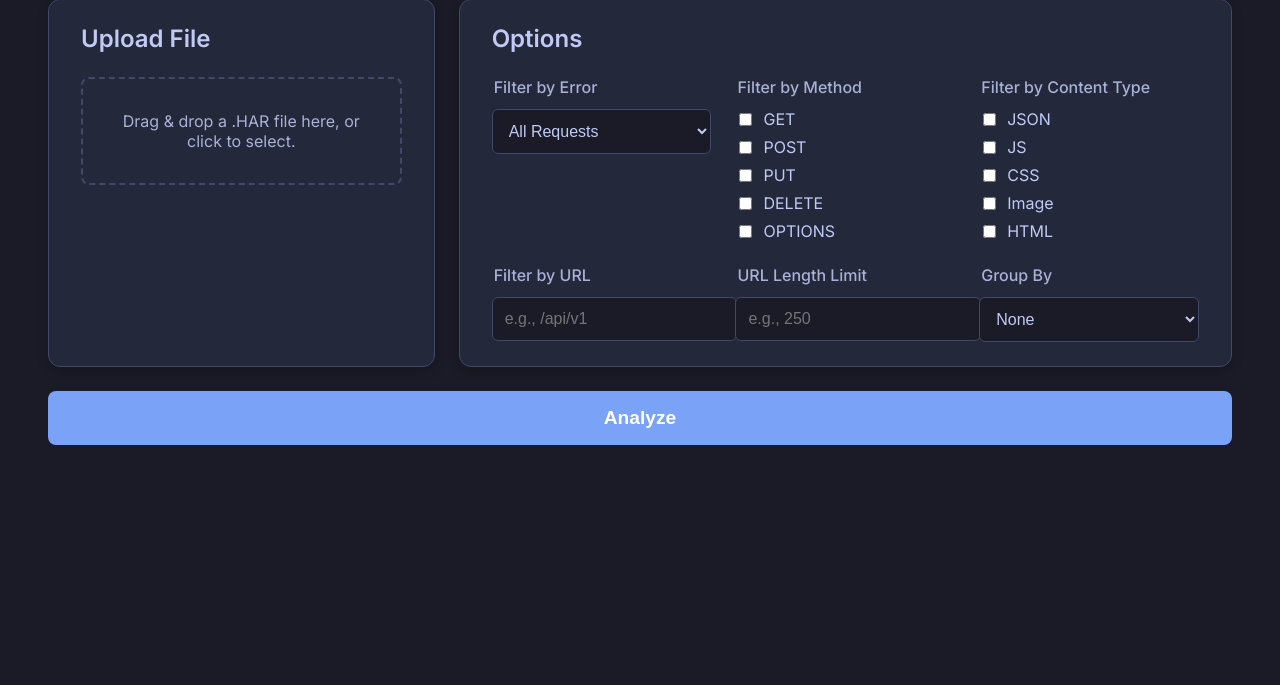
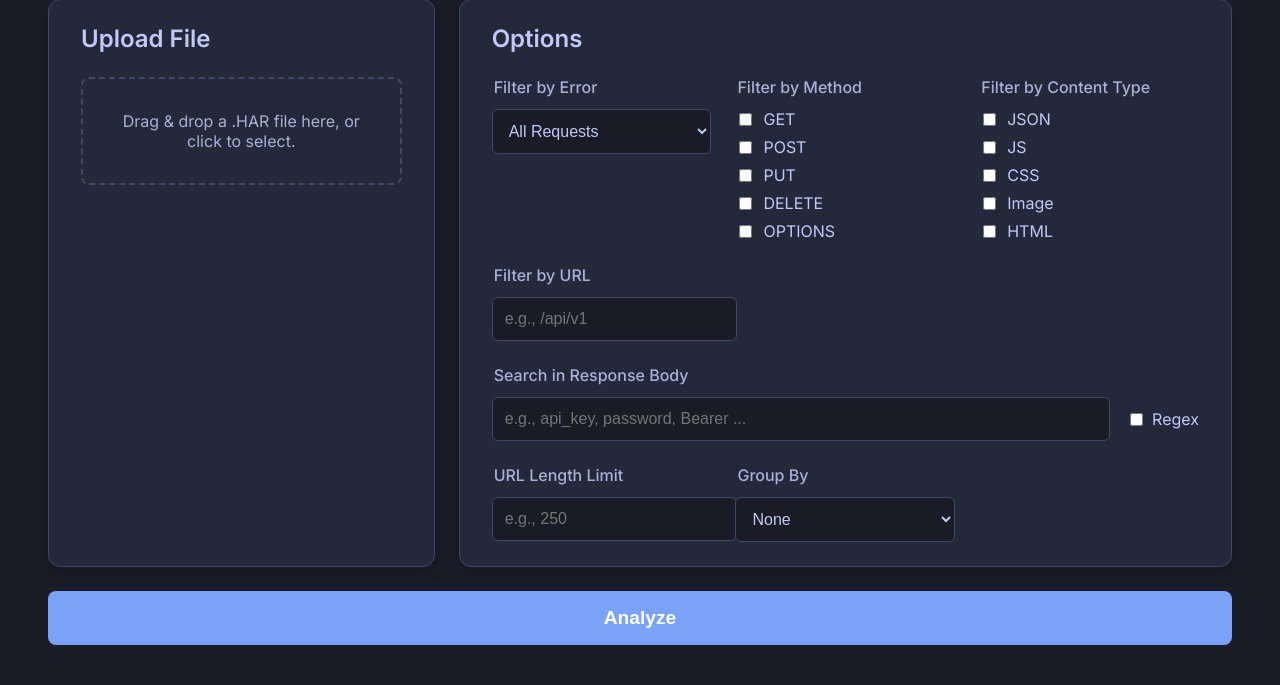
Before and after one commit to mimuelas/decoder_apis, a Flask app: page / in a window 1280 px wide. Shown: the part 187-872 px from the top of the page. Before the commit the page ends 632 px from the top, so only its background shows below. Run offline with Flask 3, Linux system fonts and the light colour scheme.

Commit message:
Add response content filtering by search term in HAR analysis
- Implemented functionality to filter HAR entries based on user-defined search terms in the response body.
- Added support for both plain text and base64 encoded content, with optional regex matching.
- Updated the upload function to include new filtering parameters for content search.
- Enhanced the UI with a new input field and checkbox for regex search, improving user interaction.
- Updated CSS styles for the new input elements to ensure a cohesive design.

```diff
--- a/app.py
+++ b/app.py
@@ -5,6 +5,8 @@ import os
 import shlex
 from urllib.parse import urlparse
 import mimetypes
+import re
+import base64
 
 # --- File Extension Logic ---
 
@@ -119,6 +121,34 @@ def analyze_har_data(har_data: dict, args: dict) -> list:
         if max_len is not None and len(url) > max_len:
             continue
 
+        # Filter by response content
+        search_term = args.get('content_contains')
+        if search_term:
+            content_text = content.get('text', '')
+            if content_text:
+                # Handle base64 encoding
+                if content.get('encoding') == 'base64':
+                    try:
+                        content_text = base64.b64decode(content_text).decode('utf-8', 'ignore')
+                    except Exception:
+                        content_text = '' # Could not decode
+
+                is_regex = args.get('is_regex', False)
+                try:
+                    if is_regex:
+                        if not re.search(search_term, content_text, re.IGNORECASE):
+                            continue
+                    else:
+                        if search_term.lower() not in content_text.lower():
+                            continue
+                except re.error:
+                    # Invalid regex, treat as a failed match
+                    continue
+            else:
+                # No content to search in
+                continue
+
+
         filtered_entries.append(entry)
 
     # Sorting is now handled client-side
@@ -182,6 +212,8 @@ def upload_har():
             'method': request.form.getlist('method'),
             'content_type': request.form.getlist('content-type'),
             'url_contains': request.form.get('url-contains', ''),
+            'content_contains': request.form.get('content-contains', ''),
+            'is_regex': request.form.get('content-regex') == 'true',
             'max_url_len': max_url_len,
             'group_by': request.form.get('group-by', ''),
             'domains': request.form.getlist('domains')
--- a/static/style.css
+++ b/static/style.css
@@ -147,6 +147,24 @@ input:-webkit-autofill:active {
     -webkit-box-shadow: 0 0 0 30px var(--bg-color) inset !important;
     -webkit-text-fill-color: var(--text-color) !important;
     caret-color: var(--text-color) !important;
+}
+
+.input-with-checkbox {
+    display: flex;
+    align-items: center;
+    gap: 1rem;
+}
+
+.input-with-checkbox input[type="text"] {
+    flex-grow: 1;
+}
+
+.regex-label {
+    display: flex;
+    align-items: center;
+    gap: 0.4rem;
+    white-space: nowrap;
+    cursor: pointer;
 }
 
 .checkbox-group {
--- a/templates/index.html
+++ b/templates/index.html
@@ -63,6 +63,16 @@
                     <fieldset>
                         <legend>Filter by URL</legend>
                         <input type="text" name="url-contains" id="url-contains" placeholder="e.g., /api/v1">
+                    </fieldset>
+                    <fieldset class="full-width">
+                        <legend>Search in Response Body</legend>
+                        <div class="input-with-checkbox">
+                            <input type="text" name="content-contains" id="content-contains" placeholder="e.g., api_key, password, Bearer ...">
+                            <label class="regex-label">
+                                <input type="checkbox" name="content-regex" id="content-regex" value="true">
+                                <span>Regex</span>
+                            </label>
+                        </div>
                     </fieldset>
                     <fieldset>
                         <legend>URL Length Limit</legend>
```
